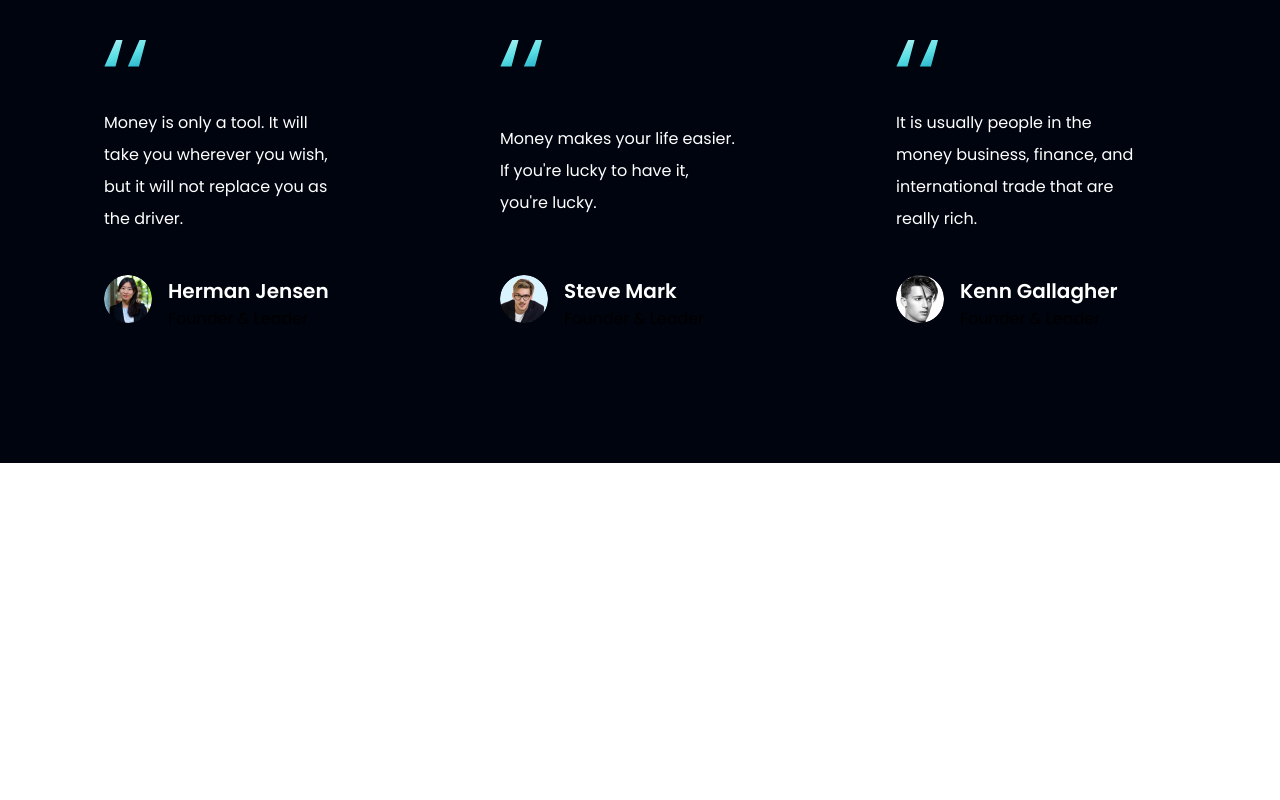
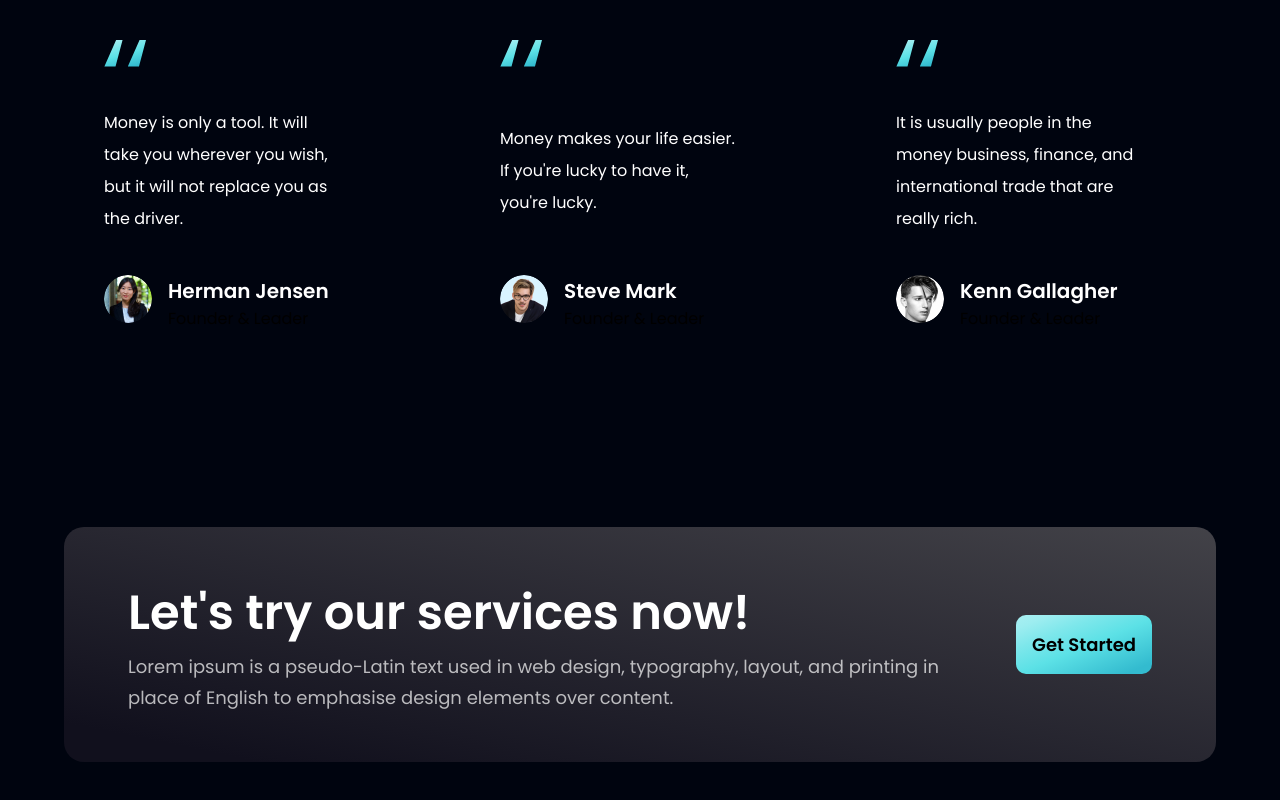
Before and after one commit to amindev92/payment, a React (Vite) app: page / in a window 1280 px wide. Shown: the part 3052-3852 px from the top of the page. Before the commit the page ends 3515 px from the top, so only its background shows below. Built offline with nearby package versions, Linux system fonts and the light colour scheme.

Commit message:
complete cta section

```diff
--- a/src/App.jsx
+++ b/src/App.jsx
@@ -1,6 +1,7 @@
 import './index.js'
 import styles from './index.js'
 import { Billing, Business, CardDeal, Hero, Navbar, Stats, Testimonials } from './components'
+import Cta from './components/CTA.jsx'
 
 const App = () => {
   return (
@@ -24,6 +25,7 @@ const App = () => {
           <Billing />
           <CardDeal />
           <Testimonials />
+          <Cta />
         </div>
       </div>
     </div>
--- a/src/components/Clients.jsx
+++ /dev/null
@@ -1,9 +0,0 @@
-import React from 'react'
-
-const Clients = () => {
-    return (
-        <div>Clients</div>
-    )
-}
-
-export default Clients
--- a/src/components/Cta.jsx
+++ b/src/components/Cta.jsx
@@ -1,8 +1,25 @@
 import React from 'react'
+import styles from '..'
+import Button from './Button'
 
 const Cta = () => {
     return (
-        <div>Cta</div>
+        <section className={`${styles.flexCenter} ${styles.marginY} ${styles.padding} sm:flex-row flex-col
+        bg-black-gradient-2 rounded-[20px]
+        `}>
+            <div className='flex-1 flex flex-col'>
+                <h2 className={styles.heading2}>
+                    Let's try our services now!
+                </h2>
+                <p className={styles.paragraph}>
+                    Lorem ipsum is a pseudo-Latin text used in web design, typography, layout, and printing in place of English to emphasise design elements over content.
+                </p>
+            </div>
+
+            <div className={`${styles.flexCenter} sm:ml-10 ml-0`}>
+                <Button style={' sm:mt-0 mt-10'} />
+            </div>
+        </section>
     )
 }
 
--- a/src/components/index.js
+++ b/src/components/index.js
@@ -2,7 +2,6 @@ import Navbar from "./Navbar";
 import Billing from "./Billing";
 import CardDeal from "./CardDeal";
 import Business from "./Business";
-import Clients from "./Clients";
 import CTA from "./CTA";
 import Stats from "./Stats";
 import Footer from "./Footer";
@@ -15,7 +14,6 @@ export {
     Billing,
     CardDeal,
     Business,
-    Clients,
     CTA,
     Stats,
     Footer,
```
